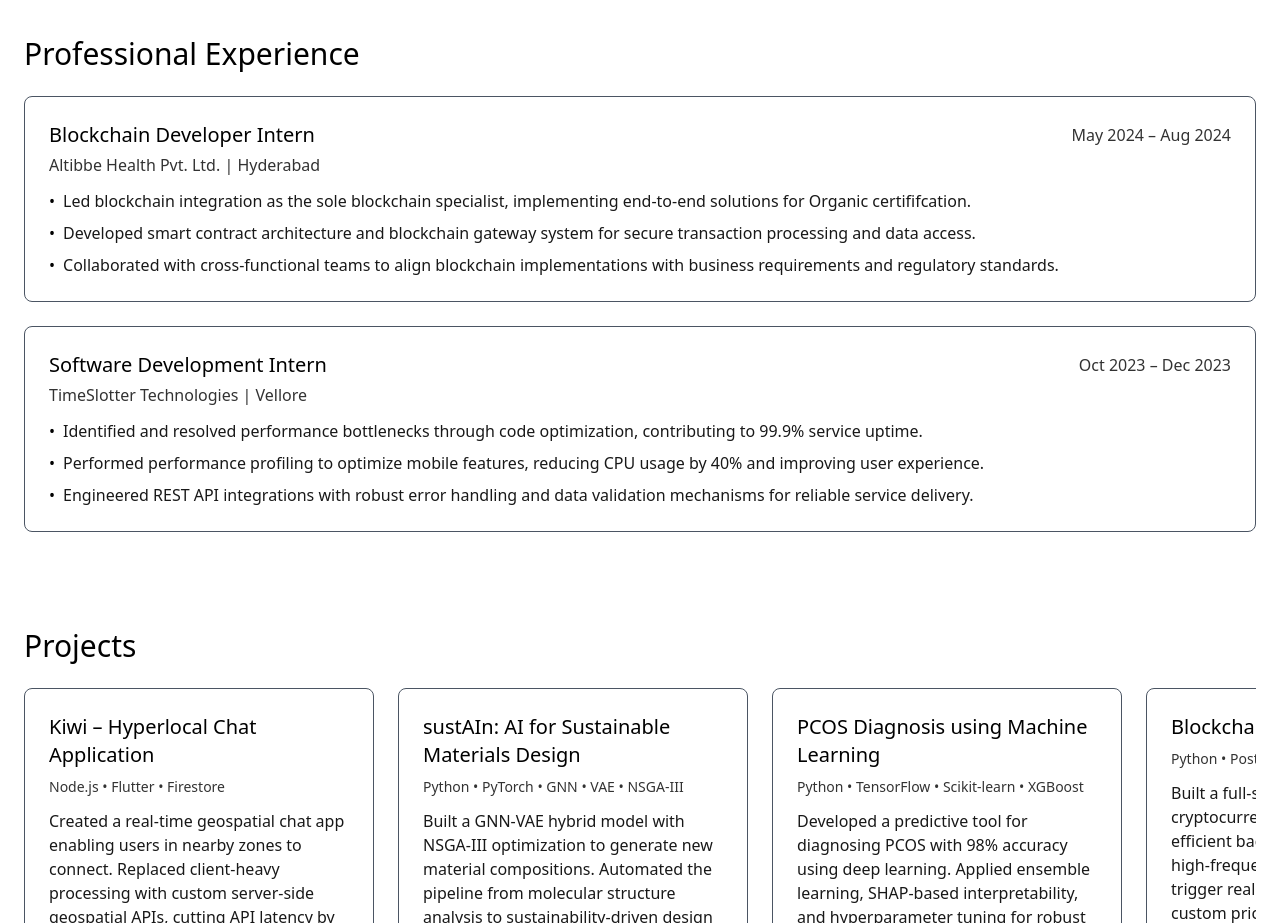
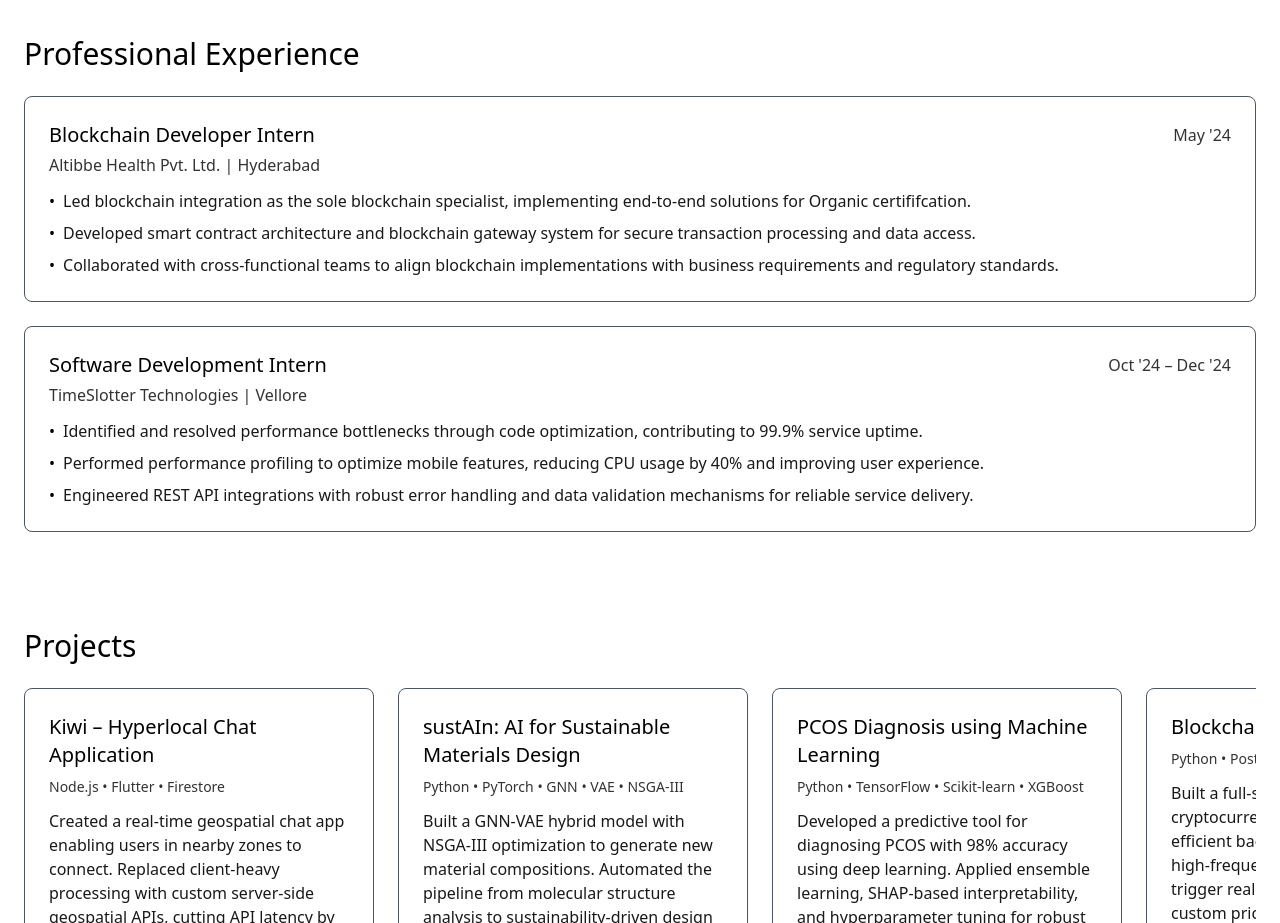
Before and after one commit to sh1vananda/portfolio, a React (Create React App) app: page / in a window 1280 px wide. Shown: the part 2160-3083 px from the top of the page. Built offline with nearby package versions, Linux system fonts and the light colour scheme.

Commit message:
Update App.js

```diff
--- a/src/App.js
+++ b/src/App.js
@@ -118,7 +118,7 @@
       {
        company: 'Altibbe Health Pvt. Ltd. | Hyderabad',
        position: 'Blockchain Developer Intern',
-       duration: 'May 2024 – Aug 2024',
+       duration: 'May \'24',
        responsibilities: [
          'Led blockchain integration as the sole blockchain specialist, implementing end-to-end solutions for Organic certififcation.',
          'Developed smart contract architecture and blockchain gateway system for secure transaction processing and data access.',
@@ -128,7 +128,7 @@
      {
        company: 'TimeSlotter Technologies | Vellore',
        position: 'Software Development Intern',
-       duration: 'Oct 2023 – Dec 2023',
+       duration: 'Oct \'24 – Dec \'24',
        responsibilities: [
          'Identified and resolved performance bottlenecks through code optimization, contributing to 99.9% service uptime.',
          'Performed performance profiling to optimize mobile features, reducing CPU usage by 40% and improving user experience.',
```
